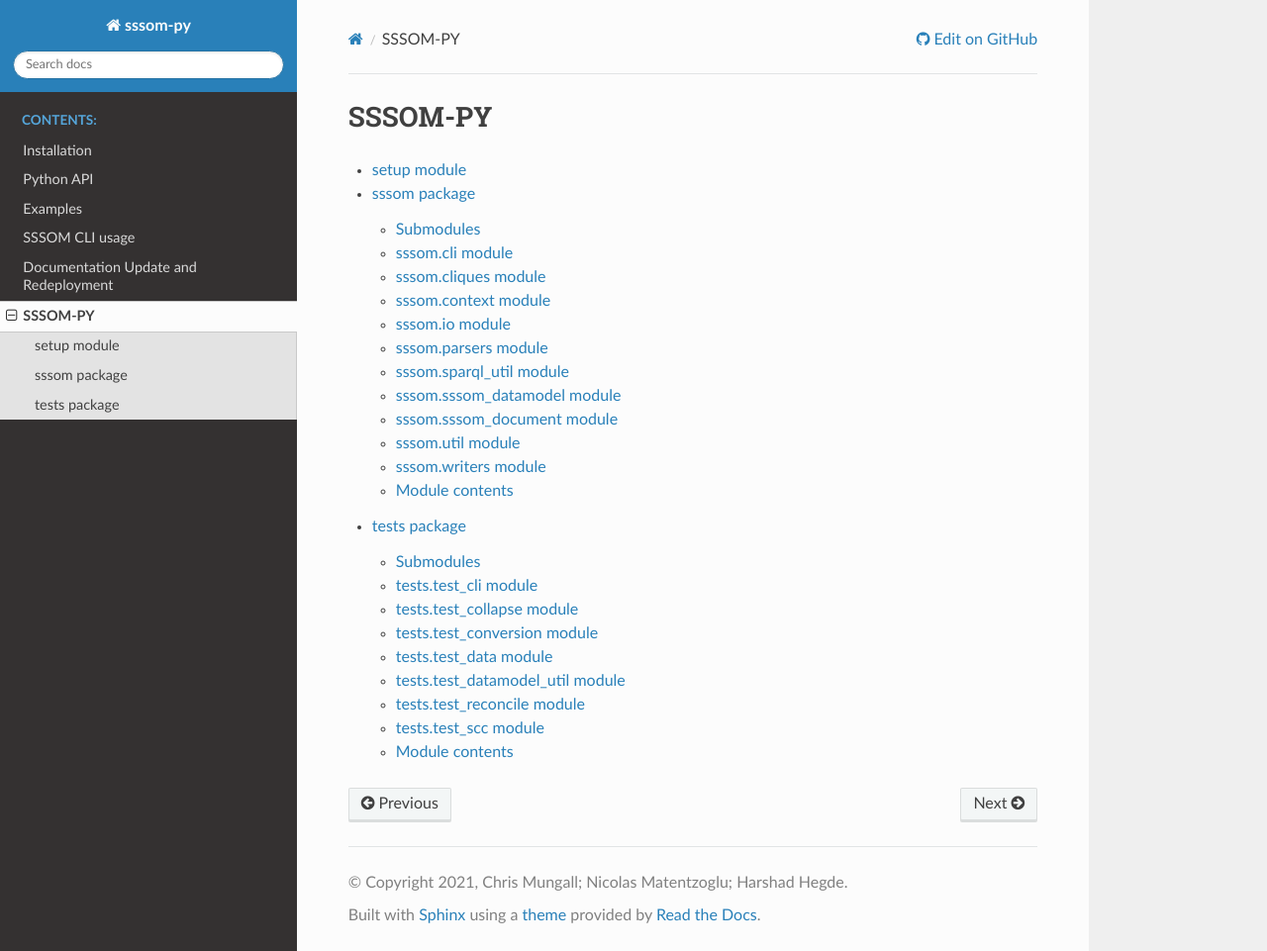
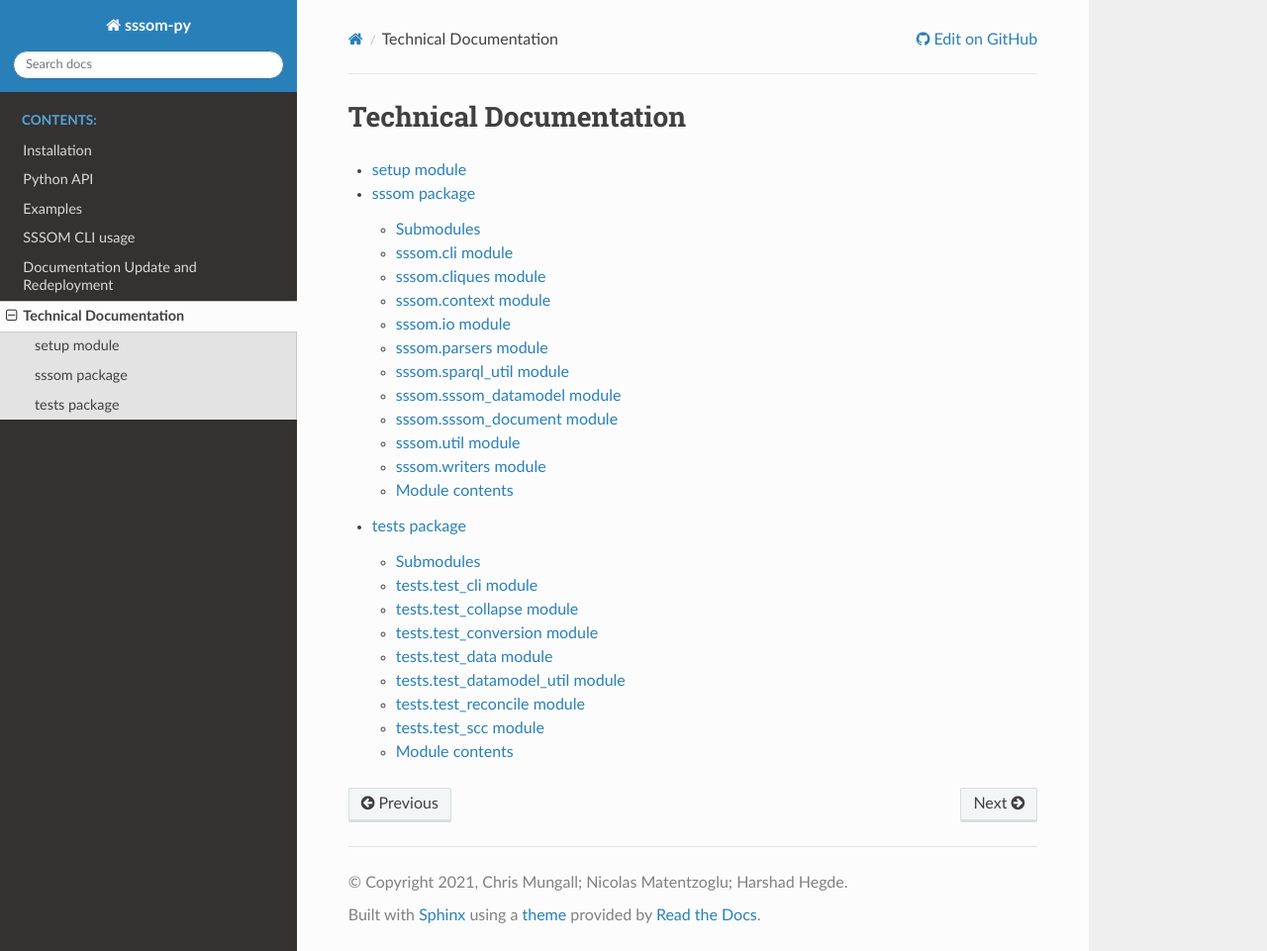
Before and after one commit to mapping-commons/sssom-py, a Sphinx documentation site: the page built from docs/modules.rst, in a window 1280 px wide and 961 px high. Shown: the whole window at 99% size. Built offline with Sphinx 7.4.7 and the Read the Docs theme 2.0.0, drawn with Linux system fonts in a browser that asks for light colours.

Commit message:
refactor

```diff
--- a/docs/modules.rst
+++ b/docs/modules.rst
@@ -1,4 +1,4 @@
-SSSOM-PY
+Technical Documentation
 ========
 
 .. toctree::
```
